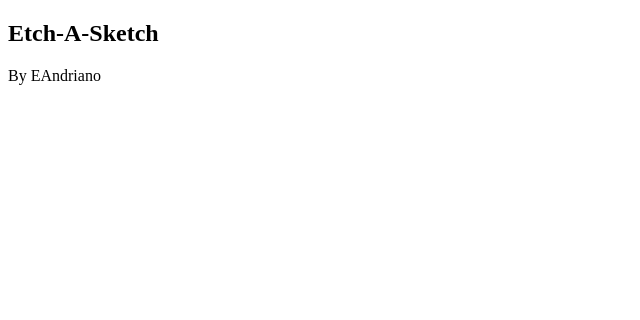
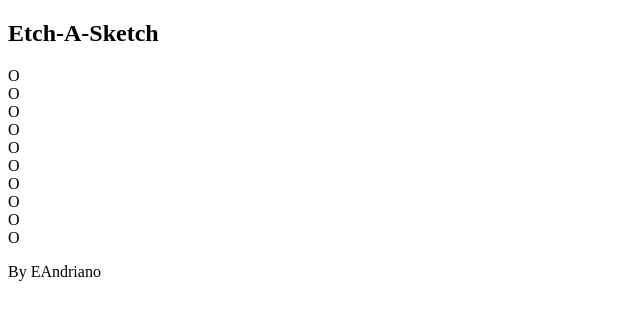
Before and after one commit to ElizabethAndriano/etch-a-sketch, a plain HTML site: page index.html in a window 1280 px wide. Shown: the whole page, without its empty margins (0-640 px from the left). Drawn offline with Linux system fonts and the light colour scheme.

Commit message:
Create and append divs to html

```diff
--- a/code.js
+++ b/code.js
@@ -0,0 +1,12 @@
+sketchpad = document.querySelector('#sketchpad');
+
+MAX = 10;
+
+for(i = 0; i < MAX; i++){
+    div = document.createElement('div');
+    div.classList.add('sketch');
+    div.textContent = 'O';
+
+    sketchpad.appendChild(div);
+    console.log(i)
+}
--- a/index.html
+++ b/index.html
@@ -19,5 +19,6 @@
     <div class="footer">
       <p> By EAndriano</p>
     </div>
+    <script src="code.js"></script>
   </body>
 </html>
```
